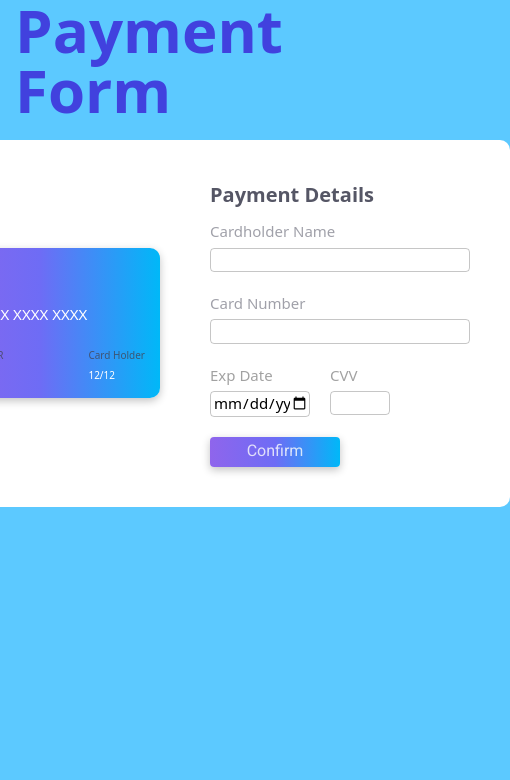
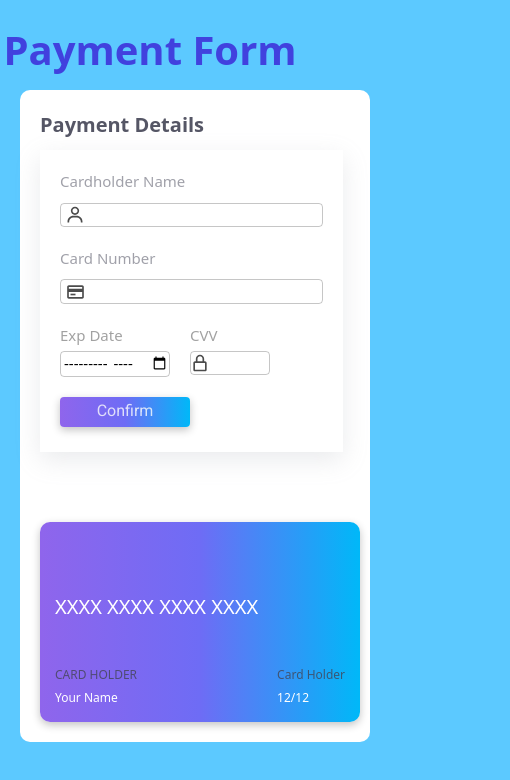
Before and after one commit to DenysHV1/sp-card-form, a plain HTML site: page index.html in a window 390 px wide. Shown: the whole page, 510 px wide, since content can reach past the window. Drawn offline with nearby package versions, Linux system fonts and the light colour scheme.

Commit message:
maby done

```diff
--- a/css/style.css
+++ b/css/style.css
@@ -1,6 +1,6 @@
 body {
   background-color: #5cc9ff;
-	font-family: "Roboto", sans-serif;
+  font-family: 'Roboto', sans-serif;
   color: #434455;
   line-height: 1.5;
   font-size: 16px;
@@ -48,57 +48,70 @@ body {
 }
 
 /* ##################################################### */
-  .section-inner{
+.section-inner {
   display: flex;
   align-items: center;
   justify-content: center;
   flex-direction: column;
+  margin-top: 30px;
+  margin-bottom: 30px;
+  padding-left: 30px;
+  padding-right: 30px;
 }
 
-  .main-title{
+.main-title {
   font-size: 60px;
   line-height: 100%;
   color: rgb(65, 65, 222);
   margin-bottom: 20px;
 }
 
-  .main-content{
+.main-content {
   display: flex;
   align-items: center;
   justify-content: center;
-	gap: 50px;
-	padding: 40px;
+  gap: 70px;
+  padding: 20px;
   background-color: #fff;
   border-radius: 10px;
+  min-height: 450px;
+  max-width: 700px;
 }
 
-  .card-inner{
+.card-inner {
   padding: 15px;
-background: linear-gradient(90deg,#8f65ec,#6e6cf5,#00b8f8);
+  background: linear-gradient(90deg, #8f65ec, #6e6cf5, #00b8f8);
   box-shadow: rgba(0, 0, 0, 0.24) 0px 3px 8px;
   border-radius: 10px;
-width: 240px;
-height: 150px;
+  width: 320px;
+  height: 200px;
   display: flex;
   align-items: flex-start;
   justify-content: space-between;
   flex-direction: column;
+  cursor: pointer;
+  transition: box-shadow 350ms cubic-bezier(0.4, 0, 0.2, 1);
 }
 
-  .card-info-list{
+.card-inner:hover {
+  box-shadow: rgba(0, 0, 0, 0.15) 0px 15px 25px,
+    rgba(0, 0, 0, 0.05) 0px 5px 10px;
+}
+
+.card-info-list {
   width: 100%;
   display: flex;
   align-items: baseline;
   justify-content: space-between;
 }
 
-  .number-on-the-card{
+.number-on-the-card {
   color: #fff;
-	font-size: 15px;
-	margin-top: 40px;
+  font-size: 20px;
+  margin-top: 55px;
 }
 
-  .info-item-left{
+.info-item-left {
   display: flex;
   align-items: flex-start;
   justify-content: center;
@@ -106,18 +119,18 @@ flex-direction: column;
   gap: 5px;
 }
 
-  .description-name{
-	font-size: 10px;
+.description-name {
+  font-size: 12px;
   opacity: 0.8;
 }
 
-  .name-on-the-card{
-	font-size: 10px;
+.name-on-the-card {
+  font-size: 12px;
   color: #ffffff;
   text-align: start;
 }
 
-  .info-item-right{
+.info-item-right {
   display: flex;
   align-items: flex-start;
   justify-content: center;
@@ -125,74 +138,76 @@ flex-direction: column;
   gap: 5px;
 }
 
-  .description-data{
-	font-size: 10px;
+.description-data {
+  font-size: 12px;
   opacity: 0.8;
 }
 
-  .data-on-the-card{
-	font-size: 10px;
+.data-on-the-card {
+  font-size: 12px;
   color: #ffffff;
   text-align: start;
 }
 
 /* ##################################################### */
 
-	.container-for-form{
+.container-for-form {
   display: flex;
   align-items: flex-start;
   justify-content: center;
   flex-direction: column;
 }
 
-	.form-title{
+.form-title {
   font-size: 20px;
   opacity: 0.9;
   margin-bottom: 10px;
 }
 
-	.main-form-card{
+.main-form-card {
   display: flex;
   align-items: flex-start;
   justify-content: center;
   flex-direction: column;
+  box-shadow: rgba(149, 157, 165, 0.2) 0px 8px 24px;
+  padding: 20px 20px 20px 20px;
 }
 
-	.label-name{
+.label-name {
   font-size: 15px;
   opacity: 0.5;
   margin-bottom: 5px;
 }
 
-	.label-number{
+.label-number {
   font-size: 15px;
   opacity: 0.5;
   margin-bottom: 5px;
 }
 
-	.input-name{
+.input-name {
   background-color: transparent;
   border: 1.3px solid rgba(0, 0, 0, 0.225);
   border-radius: 4px;
-		padding-left: 25px;
+  padding-left: 28px;
   outline: none;
   padding-top: 2px;
   padding-bottom: 2px;
   margin-bottom: 20px;
 }
 
-	.input-number{
+.input-number {
   background-color: transparent;
   border: 1.3px solid rgba(0, 0, 0, 0.225);
   border-radius: 4px;
-		padding-left: 25px;
+  padding-left: 28px;
   outline: none;
   padding-top: 2px;
   padding-bottom: 2px;
   margin-bottom: 20px;
 }
 
-	.container-for-inputs{
+.container-for-inputs {
   display: flex;
   align-items: baseline;
   justify-content: center;
@@ -200,7 +215,7 @@ flex-direction: column;
   margin-bottom: 20px;
 }
 
-	.label-data{
+.label-data {
   display: flex;
   align-items: flex-start;
   justify-content: center;
@@ -208,9 +223,10 @@ flex-direction: column;
   gap: 5px;
   font-size: 15px;
   color: #0000005e;
+  position: relative;
 }
 
-	.input-data{
+.input-data {
   background-color: transparent;
   border: 1.3px solid rgba(0, 0, 0, 0.225);
   border-radius: 4px;
@@ -218,41 +234,117 @@ flex-direction: column;
   outline: none;
   padding-top: 2px;
   padding-bottom: 2px;
-		width: 100px;
+  width: 110px;
 }
 
-	.input-pass{
+.input-pass {
   background-color: transparent;
   border: 1.3px solid rgba(0, 0, 0, 0.225);
   border-radius: 4px;
-		padding-left: 5px;
+  padding-left: 22px;
   outline: none;
   padding-top: 2px;
   padding-bottom: 2px;
-		width: 60px;
+  width: 80px;
 }
 
-	.main-button{
-		background: linear-gradient(90deg,#8f65ec,#6e6cf5,#00b8f8);
+.main-button {
+  background: linear-gradient(90deg, #8f65ec, #6e6cf5, #00b8f8);
   outline: none;
   border: none;
   width: 130px;
   height: 30px;
   color: #fefffbc9;
-		font-family: "Roboto", sans-serif;
+  font-family: 'Roboto', sans-serif;
   border-radius: 4px;
   box-shadow: rgba(0, 0, 0, 0.24) 0px 3px 8px;
   cursor: pointer;
-		transition: transform 350ms cubic-bezier(0.4, 0, 0.2, 1);
   transition: box-shadow 350ms cubic-bezier(0.4, 0, 0.2, 1);
 }
 
-	.main-button:hover{
-		transform: scale(1.05);
-		box-shadow: rgba(0, 0, 0, 0.3) 0px 19px 38px, rgba(0, 0, 0, 0.22) 0px 15px 12px;
+.main-button:hover {
+  box-shadow: rgba(0, 0, 0, 0.3) 0px 19px 38px,
+    rgba(0, 0, 0, 0.22) 0px 15px 12px;
 }
 
-	.main-button:focus{
+.main-button:focus {
   transform: scale(1.05);
-		box-shadow: rgba(0, 0, 0, 0.3) 0px 19px 38px, rgba(0, 0, 0, 0.22) 0px 15px 12px;
+  box-shadow: rgba(0, 0, 0, 0.3) 0px 19px 38px,
+    rgba(0, 0, 0, 0.22) 0px 15px 12px;
 }
+
+.container-label-input {
+  display: flex;
+  align-items: flex-start;
+  justify-content: center;
+  flex-direction: column;
+  gap: 5px;
+  position: relative;
+}
+
+.number_svg {
+  position: absolute;
+  top: 35px;
+  left: 3px;
+  opacity: 0.7;
+}
+
+.user_svg {
+  position: absolute;
+  top: 35px;
+  left: 5px;
+  opacity: 0.7;
+}
+
+.lock_svg {
+  position: absolute;
+  top: 29px;
+  left: 0;
+  opacity: 0.7;
+}
+
+.thank-you {
+  color: rgb(13, 161, 13);
+  font-size: 14px;
+  margin-top: 5px;
+}
+
+@media (max-width: 700px) {
+  .main-content {
+    flex-direction: column;
+    align-items: flex-start;
+    width: 350px;
+  }
+
+  .container-for-form {
+    order: -1;
+  }
+
+  .main-title {
+    font-size: 40px;
+    margin-left: -90px;
+  }
+}
+
+@media (max-width: 350px) {
+  .main-content {
+    flex-direction: column;
+    align-items: flex-start;
+    width: 320px;
+  }
+
+  .main-title {
+    font-size: 40px;
+    margin-left: -70px;
+  }
+
+  .card-inner {
+    width: 280px;
+    height: 160px;
+  }
+
+  .section-inner {
+    padding-left: 5px;
+    padding-right: 5px;
+  }
+}
--- a/index.html
+++ b/index.html
@@ -1,13 +1,16 @@
 <!DOCTYPE html>
 <html lang="en">
   <head>
-    <meta charset="UTF-8">
-    <meta name="viewport" content="width=device-width, initial-scale=1.0">
+    <meta charset="UTF-8" />
+    <meta name="viewport" content="width=device-width, initial-scale=1.0" />
     <title>Document</title>
-	<link rel="stylesheet" href="./css/style.css">
-	<link rel="preconnect" href="https://fonts.googleapis.com">
-<link rel="preconnect" href="https://fonts.gstatic.com" crossorigin>
-<link href="https://fonts.googleapis.com/css2?family=Roboto:wght@400;500;700&display=swap" rel="stylesheet">
+    <link rel="stylesheet" href="./css/style.css" />
+    <link rel="preconnect" href="https://fonts.googleapis.com" />
+    <link rel="preconnect" href="https://fonts.gstatic.com" crossorigin />
+    <link
+      href="https://fonts.googleapis.com/css2?family=Roboto:wght@400;500;700&display=swap"
+      rel="stylesheet"
+    />
     <link
       rel="stylesheet"
       href="https://cdn.jsdelivr.net/npm/modern-normalize@2.0.0/modern-normalize.min.css"
@@ -36,21 +39,63 @@ href="https://cdn.jsdelivr.net/npm/modern-normalize@2.0.0/modern-normalize.min.c
           <div class="container-for-form">
             <h2 class="form-title">Payment Details</h2>
             <form action="submit" class="main-form-card">
-						<label class="label-name" for="user-name">Cardholder Name</label>
-						<input class="input-name" type="text" name="userName" id="user-name">
-						<label class="label-number" for="user-number">Card Number</label>
-						<input class="input-number" type="number" name="userNumber" id="user-number">
+              <div class="container-label-input">
+                <label class="label-name" for="user-name"
+                  >Cardholder Name</label
+                >
+                <input
+                  class="input-name"
+                  type="text"
+                  name="userName"
+                  id="user-name"
+                  required
+                />
+                <svg class="user_svg" width="20" height="20">
+                  <use href="./img/sprite.svg#icon-bx-user"></use>
+                </svg>
+              </div>
+              <div class="container-label-input">
+                <label class="label-number" for="user-number"
+                  >Card Number</label
+                >
+                <input
+                  class="input-number"
+                  type="number"
+                  name="userNumber"
+                  id="user-number"
+                  maxlength="16"
+                  required
+                />
+                <svg class="number_svg" width="25" height="20">
+                  <use href="./img/sprite.svg#icon-bx-credit-card"></use>
+                </svg>
+              </div>
               <div class="container-for-inputs">
                 <label class="label-data">
                   Exp Date
-								<input class="input-data" name="userData" type="date">
+                  <input
+                    class="input-data"
+                    name="userData"
+                    type="month"
+                    required
+                  />
                 </label>
                 <label class="label-data">
                   CVV
-								<input class="input-pass" name="userPassword" type="password">
+                  <input
+                    class="input-pass"
+                    name="userPassword"
+                    type="password"
+                    maxlength="3"
+                    required
+                  />
+                  <svg class="lock_svg" width="20" height="20">
+                    <use href="./img/sprite.svg#icon-bx-lock-alt"></use>
+                  </svg>
                 </label>
               </div>
               <button type="submit" class="main-button">Confirm</button>
+              <p class="thank-you"></p>
             </form>
           </div>
         </div>
--- a/js/main.js
+++ b/js/main.js
@@ -0,0 +1,134 @@
+//* Const from card
+
+const numberOnCard = document.querySelector('.number-on-the-card');
+const nameOnCard = document.querySelector('.name-on-the-card');
+const dataOnCard = document.querySelector('.data-on-the-card');
+
+//* Class from UserObject
+class User {
+  constructor(name, number, data, cvv) {
+    this.name = name;
+    this.number = number;
+    this.data = data;
+    this.cvv = cvv;
+  }
+}
+
+//* Const from FORM
+const form = document.querySelector('.main-form-card');
+const thankYou = document.querySelector('.thank-you');
+form.addEventListener('submit', oneClickForSend);
+
+function oneClickForSend(event) {
+  event.preventDefault();
+  const userName = event.target.elements.userName.value;
+  const userNumber = event.target.elements.userNumber.value;
+  const userData = event.target.elements.userData.value;
+  const userCvv = event.target.elements.userPassword.value;
+
+  //! Перевірка на символи і числа в імені
+  const array = [
+    '1',
+    '2',
+    '3',
+    '4',
+    '5',
+    '6',
+    '7',
+    '8',
+    '9',
+    '0',
+    '!',
+    '£',
+    '$',
+    '%',
+    '^',
+    '&',
+    '*',
+    '(',
+    ')',
+    '_',
+    '-',
+    '+',
+    '=',
+    '#',
+    '~',
+    '/',
+    '?',
+    '{',
+    '}',
+    '[',
+    ']',
+    '`',
+    '¬',
+    '|',
+    '"',
+    ',',
+    '.',
+    '@',
+    '<',
+    '>',
+    ':',
+    ';',
+  ];
+  for (let i = 0; i < array.length; i += 1) {
+    if (userName.includes(array[i])) {
+      return alert(`Недопустимий символ в імені ${array[i]}`);
+    }
+  }
+  //! Перевірка ім'я і фімілію без пробіла
+  if (!userName.includes(' ')) {
+    return alert('Между именем и фамилией, должен быть пробел');
+  }
+
+  //! Перевірка на максимальну кількість символів
+  if (userNumber.length === 17) {
+    return alert('максимальна кылькысть чисел 16');
+  }
+
+  const userObj = new User(
+    userName.trim(),
+    userNumber.trim(),
+    userData,
+    userCvv.trim()
+  );
+  console.dir(userObj);
+
+  numberOnCard.textContent = userNumber;
+  nameOnCard.textContent = userName;
+  dataOnCard.textContent = userData;
+  thankYou.textContent = 'Success!';
+}
+
+const inputName = document.querySelector('.input-name');
+const inputNumber = document.querySelector('.input-number');
+const inputData = document.querySelector('.input-data');
+
+inputName.addEventListener('input', nameEventCard);
+
+function nameEventCard(event) {
+  const inputNameInside = event.target.value;
+  nameOnCard.textContent = inputNameInside;
+}
+
+inputNumber.addEventListener('input', numberEventCard);
+
+function numberEventCard(event) {
+  const maxLength = 16;
+  let inputNumberInside = event.target.value.replace(/\s+/g, ''); // Удаляем все пробелы
+  if (inputNumberInside.length > maxLength) {
+    inputNumberInside = inputNumberInside.slice(0, maxLength);
+  }
+
+  // Добавляем пробел после каждого 4-го символа
+  inputNumberInside = inputNumberInside.replace(/(.{4})/g, '$1 ');
+
+  numberOnCard.textContent = inputNumberInside.trim(); // Убираем пробел в конце
+}
+
+inputData.addEventListener('input', dataEventCard);
+
+function dataEventCard(event) {
+  const inputDataInside = event.target.value;
+  dataOnCard.textContent = inputDataInside;
+}
```
Also changed, not shown: img/sprite.svg (added). Lines whose indentation alone changed are shown as unchanged.
